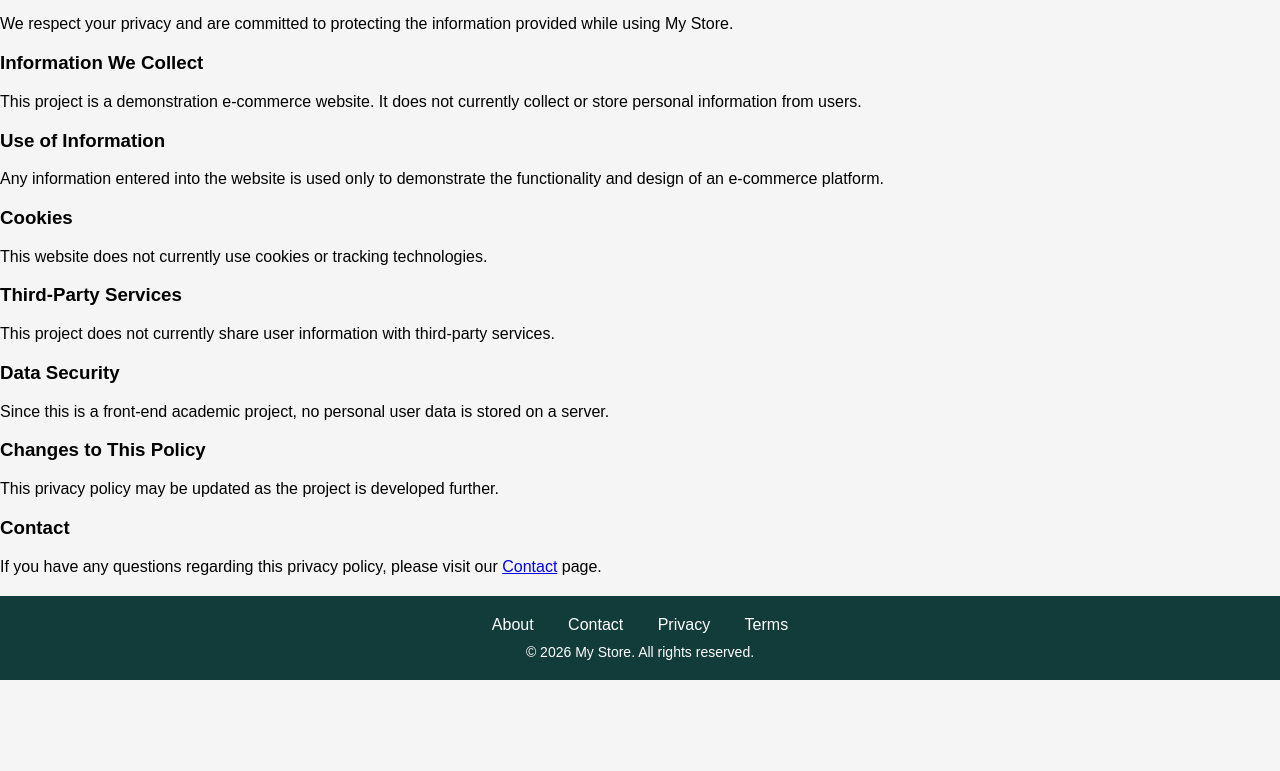
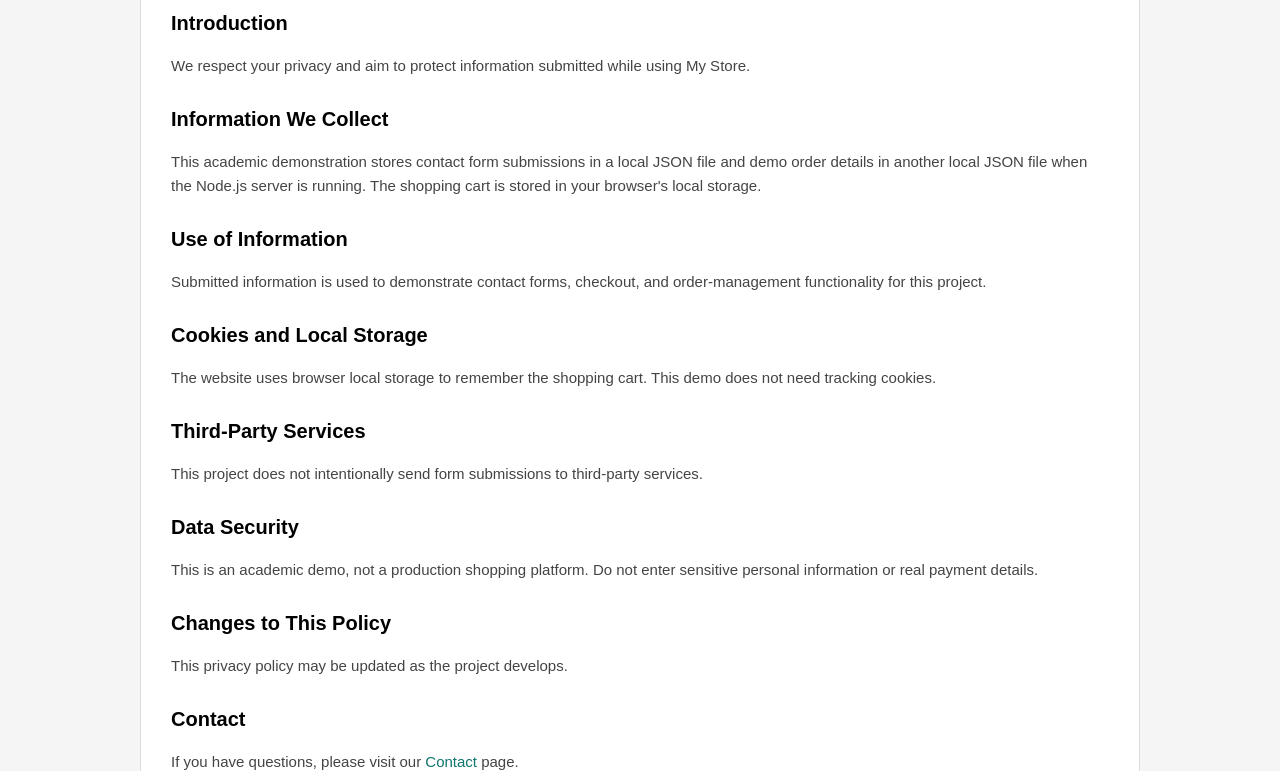
Before and after one commit to UjjwalSingh1209/Web-Dev-Project, a website: page privacy.html in a window 1280 px wide. Shown: the part 163-934 px from the top of the page. Before the commit the page ends 843 px from the top, so only its background shows below. Drawn offline with Linux system fonts and the light colour scheme.

Commit message:
feat: add Privacy Policy page and dedicated stylesheet

```diff
--- /dev/null
+++ b/css/privacy.css
@@ -0,0 +1,39 @@
+
+.privacy-container {
+    max-width: 1000px;
+    margin: 0 auto;
+    padding: 20px;
+}
+
+.privacy-content {
+    background-color: white;
+    border: 1px solid #ddd;
+    border-radius: 6px;
+    padding: 30px;
+    line-height: 1.6;
+}
+
+.privacy-content h3 {
+    font-size: 20px;
+    margin-top: 25px;
+    margin-bottom: 10px;
+}
+
+.privacy-content h3:first-child {
+    margin-top: 0;
+}
+
+.privacy-content p {
+    color: #444;
+    font-size: 15px;
+    margin-bottom: 15px;
+}
+
+.privacy-content a {
+    color: #0F766E;
+    text-decoration: none;
+}
+
+.privacy-content a:hover {
+    text-decoration: underline;
+}
--- a/privacy.html
+++ b/privacy.html
@@ -1,170 +1,63 @@
+
 <!DOCTYPE html>
 <html lang="en">
-
 <head>
-
     <meta charset="UTF-8">
-
-    <meta
-        name="viewport"
-        content="width=device-width, initial-scale=1.0"
-    >
-
+    <meta name="viewport" content="width=device-width, initial-scale=1.0">
     <title>My Store - Privacy Policy</title>
-
-    <link rel="stylesheet" href="/css/style.css">
-    <link rel="stylesheet" href="/css/privacy.css">
-
+    <link rel="stylesheet" href="css/style.css">
+    <link rel="stylesheet" href="css/privacy.css">
 </head>
-
 <body>
-
-
-    <!-- Header - SAME AS HOME PAGE -->
-
     <div class="header">
-
-        <h1>🛒 amazon</h1>
-
+        <h1>Shopping App</h1>
         <div class="header-links">
-
             <a href="index.html">Home</a>
-
             <a href="orders.html">Orders</a>
-
-            <a href="cart.html">Cart (3)</a>
-
+            <a href="cart.html">Cart (<span class="cart-count">0</span>)</a>
         </div>
-
     </div>
 
-
-    <!-- Privacy Policy -->
-
-    <div class="privacy-container">
-
-        <h2 class="page-heading">
-            Privacy Policy
-        </h2>
-
+    <main class="privacy-container">
+        <h2 class="page-heading">Privacy Policy</h2>
 
         <div class="privacy-content">
+            <h3>Introduction</h3>
+            <p>We respect your privacy and aim to protect information submitted while using My Store.</p>
 
-            <h3>
-                Introduction
-            </h3>
+            <h3>Information We Collect</h3>
+            <p>This academic demonstration stores contact form submissions in a local JSON file and demo order details in another local JSON file when the Node.js server is running. The shopping cart is stored in your browser's local storage.</p>
 
-            <p>
-                We respect your privacy and are committed to
-                protecting the information provided while using
-                My Store.
-            </p>
+            <h3>Use of Information</h3>
+            <p>Submitted information is used to demonstrate contact forms, checkout, and order-management functionality for this project.</p>
 
+            <h3>Cookies and Local Storage</h3>
+            <p>The website uses browser local storage to remember the shopping cart. This demo does not need tracking cookies.</p>
 
-            <h3>
-                Information We Collect
-            </h3>
+            <h3>Third-Party Services</h3>
+            <p>This project does not intentionally send form submissions to third-party services.</p>
 
-            <p>
-                This project is a demonstration e-commerce website.
-                It does not currently collect or store personal
-                information from users.
-            </p>
+            <h3>Data Security</h3>
+            <p>This is an academic demo, not a production shopping platform. Do not enter sensitive personal information or real payment details.</p>
 
+            <h3>Changes to This Policy</h3>
+            <p>This privacy policy may be updated as the project develops.</p>
 
-            <h3>
-                Use of Information
-            </h3>
-
-            <p>
-                Any information entered into the website is used
-                only to demonstrate the functionality and design
-                of an e-commerce platform.
-            </p>
-
-
-            <h3>
-                Cookies
-            </h3>
-
-            <p>
-                This website does not currently use cookies or
-                tracking technologies.
-            </p>
-
-
-            <h3>
-                Third-Party Services
-            </h3>
-
-            <p>
-                This project does not currently share user
-                information with third-party services.
-            </p>
-
-
-            <h3>
-                Data Security
-            </h3>
-
-            <p>
-                Since this is a front-end academic project, no
-                personal user data is stored on a server.
-            </p>
-
-
-            <h3>
-                Changes to This Policy
-            </h3>
-
-            <p>
-                This privacy policy may be updated as the project
-                is developed further.
-            </p>
-
-
-            <h3>
-                Contact
-            </h3>
-
-            <p>
-                If you have any questions regarding this privacy
-                policy, please visit our
-                <a href="contact.html">Contact</a> page.
-            </p>
-
+            <h3>Contact</h3>
+            <p>If you have questions, please visit our <a href="contact.html">Contact</a> page.</p>
         </div>
-
-    </div>
-
-
-    <!-- Footer -->
+    </main>
 
     <div class="footer">
-
-        <a href="about.html">
-            About
-        </a>
-
-        <a href="contact.html">
-            Contact
-        </a>
-
-        <a href="privacy.html">
-            Privacy
-        </a>
-
-        <a href="#">
-            Terms
-        </a>
-
+        <a href="about.html">About</a>
+        <a href="contact.html">Contact</a>
+        <a href="privacy.html">Privacy</a>
+        <a href="terms.html">Terms</a>
         <p style="margin: 10px 0 0 0; font-size: 14px;">
             &copy; 2026 My Store. All rights reserved.
         </p>
-
     </div>
 
-
+    <script src="js/app.js" defer></script>
 </body>
-
 </html>
```
